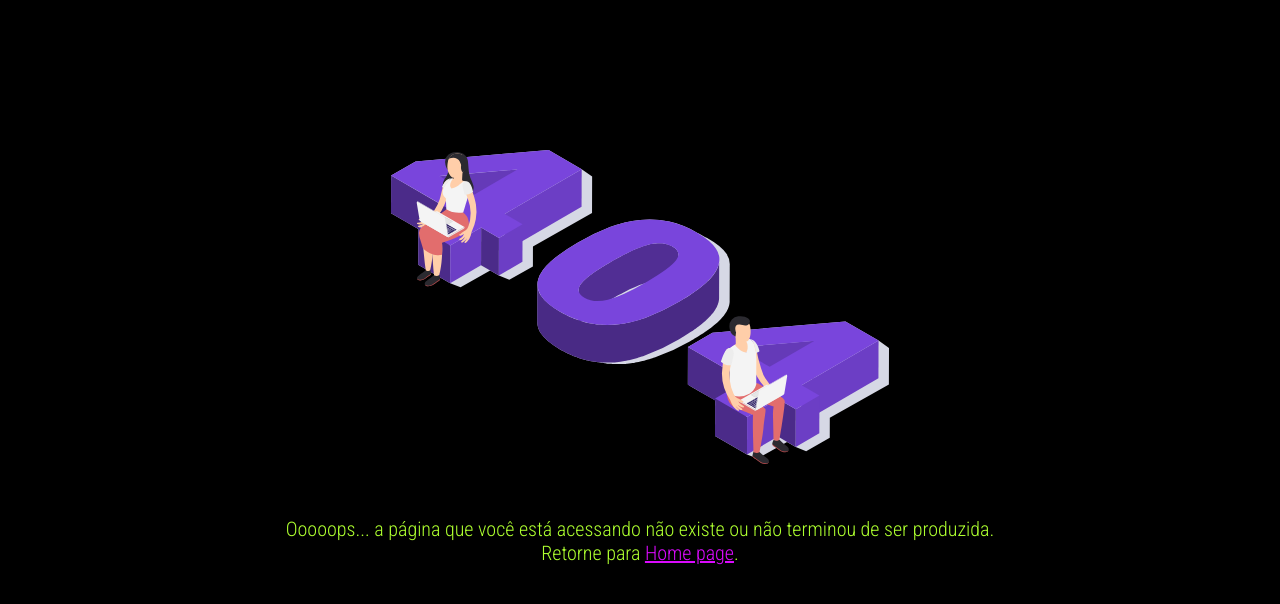
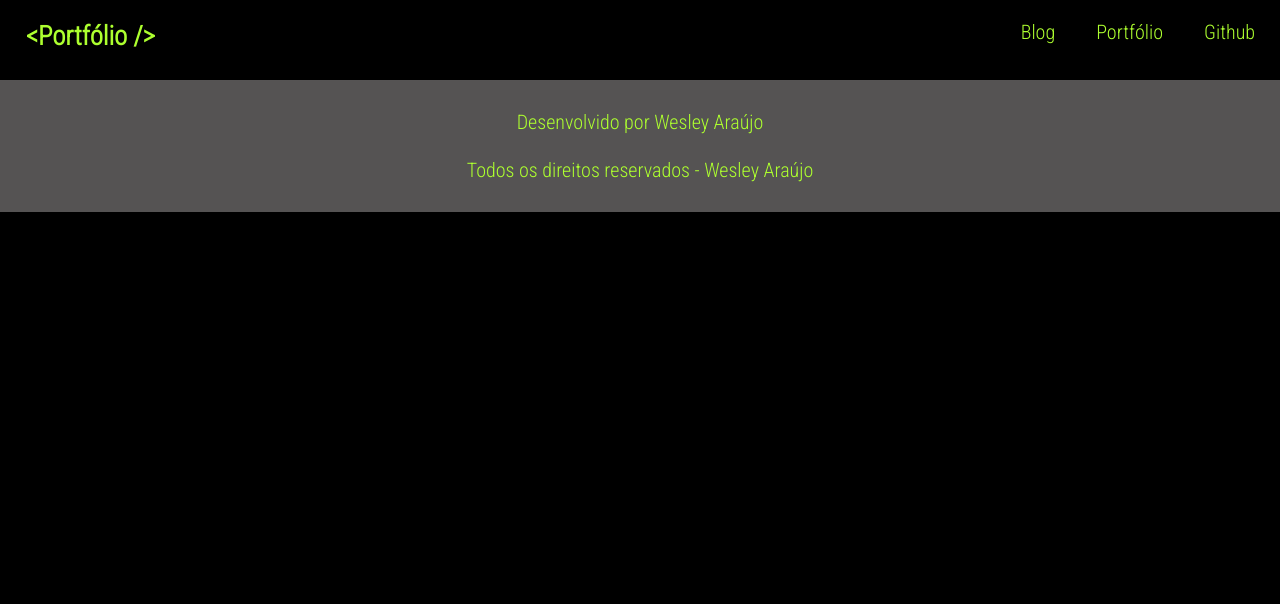
Before and after one commit to wesleyara/portfolio, a Next.js app: page /blog in a window 1280 px wide. Before the commit this address had no page. Shown: the top 604 px of the page. Built offline with nearby package versions, Linux system fonts and the light colour scheme.

Commit message:
:wrench: Criando pagina do blog

```diff
--- /dev/null
+++ b/src/pages/blog/index.tsx
@@ -0,0 +1,11 @@
+import Footer from "../../layout/Footer";
+import Header from "../../layout/Header";
+
+export default function Blog() {
+  return (
+    <div>
+      <Header />
+      <Footer />
+    </div>
+  );
+}
```
